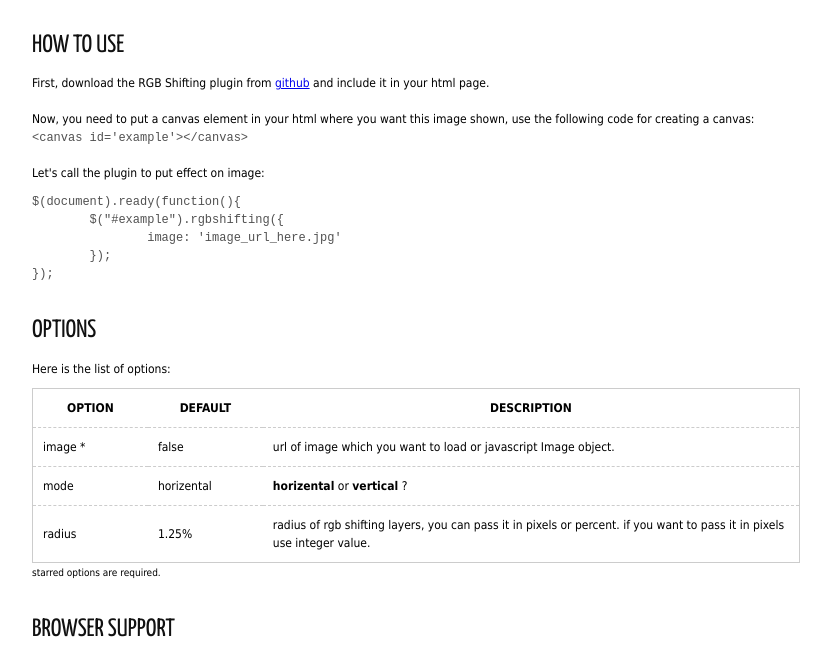
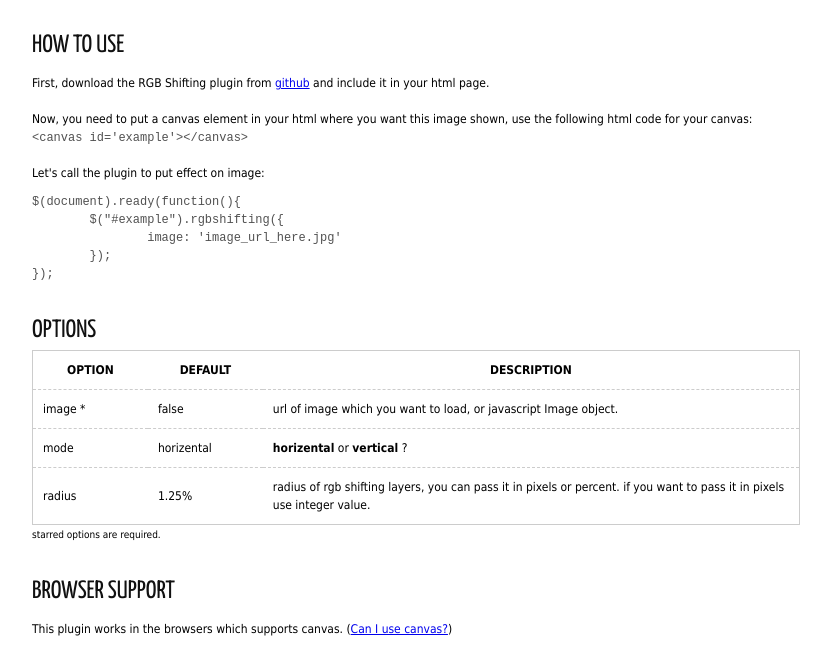
Before and after one commit to narrowdesign/RGBShifting, a plain HTML site: page index.html in a window 1280 px wide. Shown: the part 125-780 px from the top of the page, without its empty margins (224-1055 px from the left). Drawn offline with nearby package versions, Linux system fonts and the light colour scheme.

Commit message:
pages final

```diff
--- a/index.html
+++ b/index.html
@@ -58,7 +58,7 @@
 	<div id='intro'>
 		<h1><a href='#demo'>Demo</a><a href='https://github.com/pooyarm/RGBShifting' class='github'>Github</a>RGB Shifting</h1>
 		<p>
-			This jquery plugin allows you to have RGB Shifting effect on your images (using canvas). checkout <a href='#demo'>demo</a> for more info about this effect.
+			This jquery plugin allows you to have RGB Shifting effect on your images (using canvas). (<a href='#demo'>demo</a>)
 		</p>
 
 		<h2>How to use</h2>
@@ -66,7 +66,7 @@
 			First, download the RGB Shifting plugin from <a href='https://github.com/pooyarm/RGBShifting' target='_blank'>github</a> and include it in your html page.
 			<br/>
 			<br/>
-			Now, you need to put a canvas element in your html where you want this image shown, use the following code for creating a canvas:
+			Now, you need to put a canvas element in your html where you want this image shown, use the following html code for your canvas:
 			<br/>
 			<code>&lt;canvas id='example'&gt;&lt;/canvas&gt;</code>
 			<br/><br/>
@@ -79,9 +79,6 @@
 		</p>
 
 		<h2>Options</h2>
-		<p>
-			Here is the list of options:
-		</p>
 		<table cellspacing='0' cellpadding='0'>
 			<tr>
 				<th style='width: 15%;'>Option</th>
@@ -91,7 +88,7 @@
 			<tr>
 				<td>image *</td>
 				<td>false</td>
-				<td>url of image which you want to load or javascript Image object.</td>
+				<td>url of image which you want to load, or javascript Image object.</td>
 			</tr>
 			<tr>
 				<td>mode</td>
@@ -109,8 +106,7 @@
 
 		<h2>Browser support</h2>
 		<p>
-			Browsers which supports canvas, supports this plugin. (<a href='http://caniuse.com/canvas' target='_blank'>Can I use canvas?</a>)
-
+			This plugin works in the browsers which supports canvas. (<a href='http://caniuse.com/canvas' target='_blank'>Can I use canvas?</a>)
 		</p>
 	</div>
 
```
